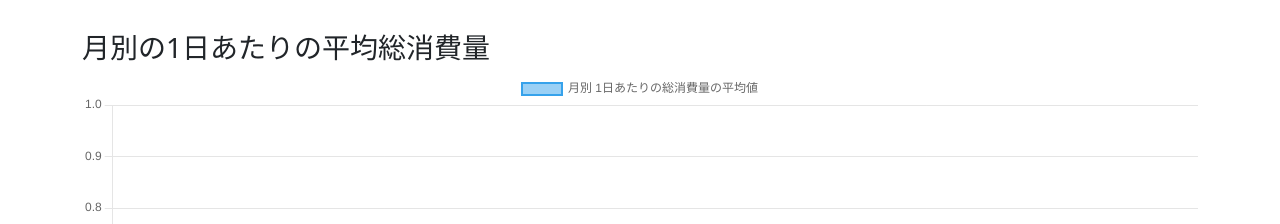
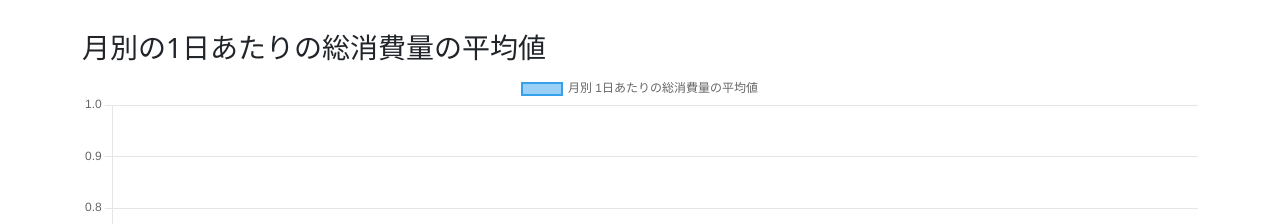
Before and after one commit to camenergydatalab/smap-coding-challenge, a Django app: page / in a window 1280 px wide. Shown: the part 881-1105 px from the top of the page. Run offline with Django 3.2, Linux system fonts and the light colour scheme; data that the repository does not hold is empty.

Commit message:
文言修正

```diff
--- a/dashboard/consumption/templates/consumption/summary.html
+++ b/dashboard/consumption/templates/consumption/summary.html
@@ -23,7 +23,7 @@
 </section>
 
 <section class="container">
-  <h3>月別の1日あたりの平均総消費量</h3>
+  <h3>月別の1日あたりの総消費量の平均値</h3>
   <canvas id="daily-average-value-chart"></canvas>
 </section>
 
```
